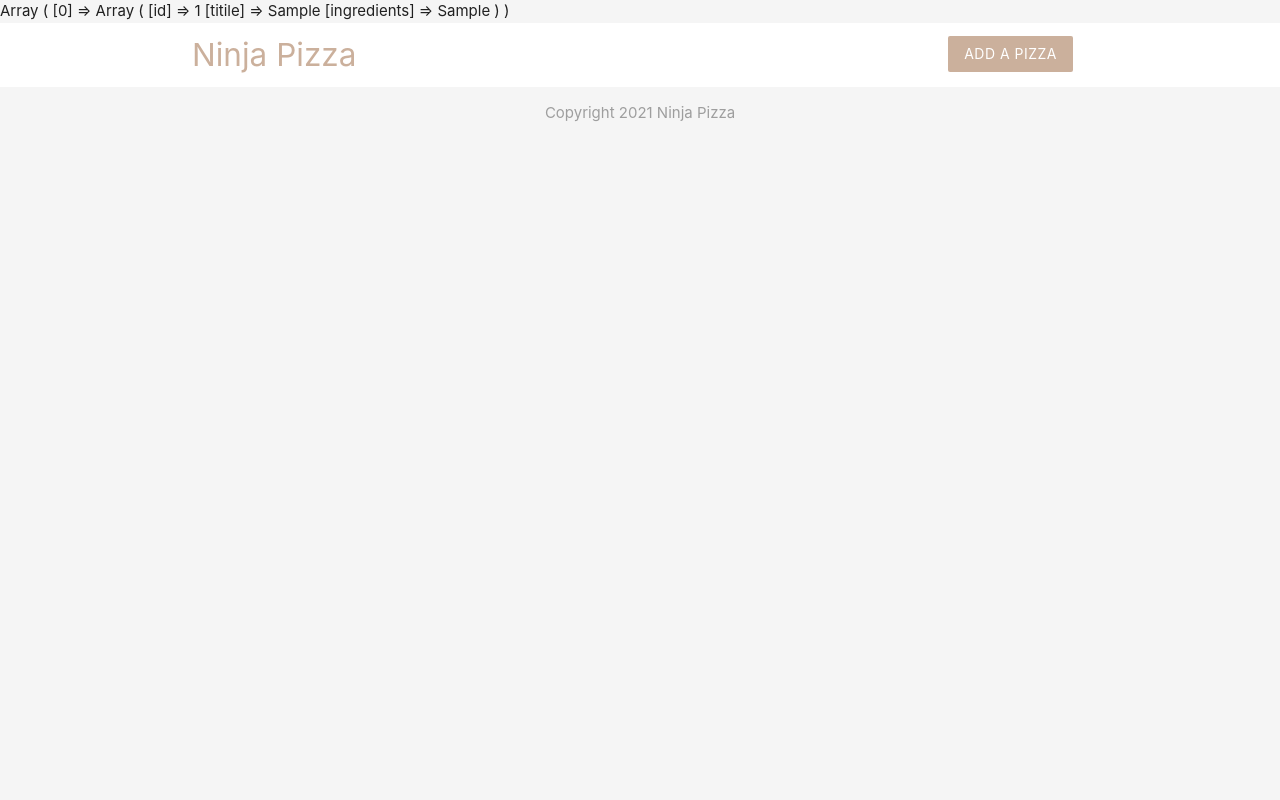
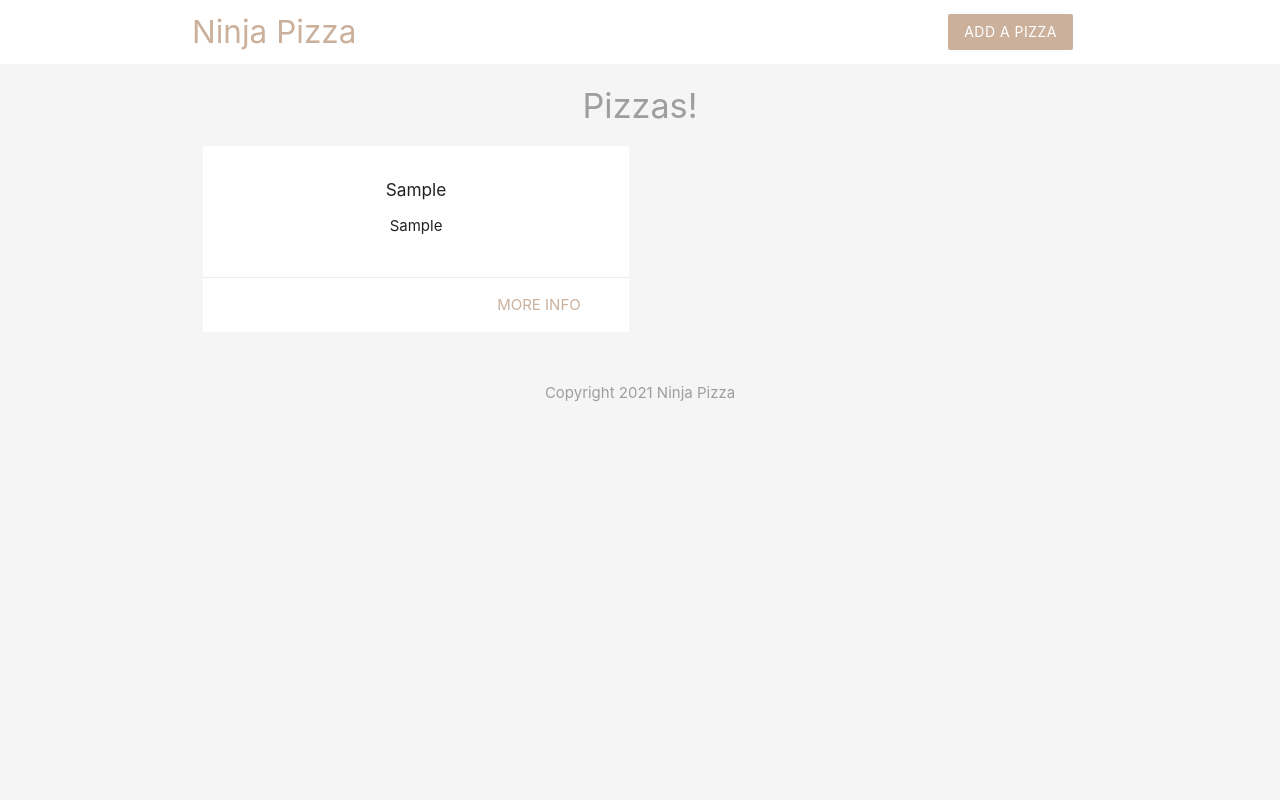
Before and after one commit to Sdqumar/PHP-Tutorial, a PHP site: page / in a window 1280 px wide. Run offline with PHP 8.4, Linux system fonts and the light colour scheme; tables that the repository leaves empty or names only in its code hold one stand-in row (values such as "Sample post").

Commit message:
explode function to convert sring into array

```diff
--- a/index.php
+++ b/index.php
@@ -4,20 +4,21 @@
 //MySQLi or PDO
 
 // connect to database
-$conn = mysqli_connect('localhost','test','test123','ninja_pizza');
+$conn = mysqli_connect('localhost', 'test', 'test123', 'ninja_pizza');
 
 //check connect
 if (!$conn) {
-   echo 'Connection error'. mysqli_connect_error();
+    echo 'Connection error' . mysqli_connect_error();
 };
 
 // write query for all pizzas
 
+
 // $sql = 'SELETE * FROM pizzas'
- $sql = 'SELECT id,titile,ingredients FROM `pizza`';
+$sql = 'SELECT id,titile,ingredients FROM pizza ORDER BY created_at';
 
 // make query & get result
-$result = mysqli_query($conn,$sql);
+$result = mysqli_query($conn, $sql);
 
 // fetch the resulting rows as an array
 
@@ -29,12 +30,41 @@ mysqli_free_result($result);
 //close connection
 mysqli_close($conn);
 
-print_r($pizzas)
+//  explode(',',$pizzas[0]['ingredients'])
+
+// print_r($pizzas)
 
 ?>
 <!DOCTYPE html>
 <html lang="en">
-<?php require('templates/header.php')?>
-<?php require('templates/footer.php')?>
+<?php require('templates/header.php') ?>
+
+<h4 class="center grey-text">Pizzas!</h4>
+<div class="container">
+    <div class="row">
+        <?php foreach ($pizzas as $pizza) : ?>
+            <div class="col s6 md3">
+                <div class="card z-depth-0">
+                    <div class="card-content center">
+                        <h6><?php echo htmlspecialchars($pizza['titile']); ?></h6>
+                        <ul>
+                            <?php
+                            foreach (explode(',', $pizza['ingredients'])
+                                as $ing) : ?>
+                                <li><?php echo htmlspecialchars($ing); ?></li>
+                            <?php endforeach ?>
+                        </ul>
+                    </div>
+                        <div class="card-action right-align">
+                            <a href="#" class="brand-text">more info</a>
+                        </div>
+                    </div>
+                </div>
+            <?php endforeach; ?>
+            </div>
+
+    </div>
+
+    <?php require('templates/footer.php') ?>
 
 </html>
```
